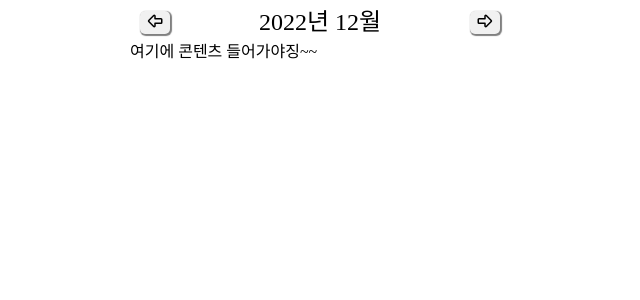
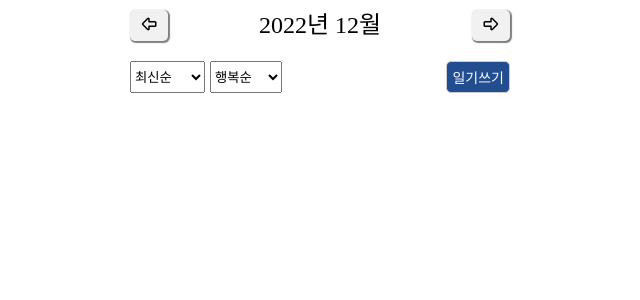
Before and after one commit to byjins/Picture-diary, a React (Create React App) app: page / in a window 1280 px wide. Shown: the top 300 px of the page, without its empty margins (320-960 px from the left). Built offline with nearby package versions, Linux system fonts and the light colour scheme; a web font is replaced by a local one.

Commit message:
Nav하는중!

```diff
--- a/src/App.js
+++ b/src/App.js
@@ -1,12 +1,19 @@
 import styled from 'styled-components';
-import Header from './components/Header';
 import './app.css';
+import { Route, Routes } from 'react-router-dom';
+import Index from './pages/Index';
+import NotFound from './pages/NotFound';
 
 function App() {
   return (
     <ContainerWrap>
-      <Header />
-      <main>여기에 콘텐츠 들어가야징~~</main>
+      <Cotainer>
+        <Routes>
+          <Route path='/' element={<Index />} />
+          <Route path='/index' element={<Index />} />
+          <Route path='*' element={<NotFound />} />
+        </Routes>
+      </Cotainer>
     </ContainerWrap>
   );
 }
@@ -19,3 +26,7 @@ const ContainerWrap = styled.div`
   width: 380px;
   margin: auto;
 `;
+
+const Cotainer = styled.main`
+  height: 100vh;
+`;
--- /dev/null
+++ b/src/UI/CustomButton.jsx
@@ -0,0 +1,16 @@
+import styled from 'styled-components';
+import Colors from '../styles/Color';
+
+export const CustomButton = styled.button`
+  background-color: ${(props) => props.background};
+  color: ${(props) => props.color};
+  border-radius: ${(props) => props.radius || '5px'};
+  border: 1px solid ${Colors.colorWhiteGrey};
+  font-size: 14px;
+  cursor: pointer;
+  &:hover {
+    outline: 0;
+    color: ${Colors.colorWhite};
+    background-color: ${(props) => props.hoverbackground};
+  }
+`;
--- a/src/components/Header.jsx
+++ b/src/components/Header.jsx
@@ -55,7 +55,7 @@ const HeaderWrap = styled.header`
   justify-content: space-between;
   align-content: center;
   align-items: baseline;
-  padding: 10px;
+  padding: 10px 0px;
 `;
 
 const CurrentDate = styled.span`
@@ -69,6 +69,7 @@ const ArrowButton = styled.button`
   border: none;
   border-radius: 5px;
   box-shadow: 1px 1px 1px 1px grey;
+  padding: 5px 10px;
   cursor: pointer;
   &:hover {
     background: #c4c4c4;
--- /dev/null
+++ b/src/components/IndexNav.jsx
@@ -0,0 +1,47 @@
+import React from 'react';
+import styled from 'styled-components';
+import Colors from '../styles/Color';
+import { CustomButton } from '../UI/CustomButton';
+
+const IndexNav = () => {
+  return (
+    <IndexNavWrap>
+      <OptionWrap>
+        <SelectBox>
+          <option>최신순</option>
+          <option>오래된 순</option>
+        </SelectBox>
+        <SelectBox>
+          <option>행복순</option>
+          <option>안행복순</option>
+        </SelectBox>
+      </OptionWrap>
+      <CustomButton
+        background={Colors.primaryColor}
+        color='white'
+        hoverbackground={Colors.primaryDeepColor}
+        style={{ padding: 5 }}
+      >
+        일기쓰기
+      </CustomButton>
+    </IndexNavWrap>
+  );
+};
+
+export default IndexNav;
+
+const IndexNavWrap = styled.section`
+  display: flex;
+  justify-content: space-between;
+  justify-content: baseline;
+  margin: 10px 0px;
+`;
+
+const OptionWrap = styled.div`
+  display: flex;
+  gap: 5px;
+`;
+
+const SelectBox = styled.select`
+  height: 100%;
+`;
--- a/src/index.js
+++ b/src/index.js
@@ -2,10 +2,11 @@ import React from 'react';
 import ReactDOM from 'react-dom/client';
 import './index.css';
 import App from './App';
+import { BrowserRouter } from 'react-router-dom';
 
 const root = ReactDOM.createRoot(document.getElementById('root'));
 root.render(
-  <React.StrictMode>
+  <BrowserRouter>
     <App />
-  </React.StrictMode>,
+  </BrowserRouter>,
 );
--- /dev/null
+++ b/src/pages/Index.jsx
@@ -0,0 +1,14 @@
+import React from 'react';
+import Header from '../components/Header';
+import IndexNav from '../components/IndexNav';
+
+const Index = () => {
+  return (
+    <>
+      <Header />
+      <IndexNav />
+    </>
+  );
+};
+
+export default Index;
--- /dev/null
+++ b/src/pages/NotFound.jsx
@@ -0,0 +1,7 @@
+import React from 'react';
+
+const NotFound = () => {
+  return <div>NotFound</div>;
+};
+
+export default NotFound;
--- /dev/null
+++ b/src/styles/Color.js
@@ -0,0 +1,11 @@
+const Colors = {
+  primaryColor: '#224D90',
+  primaryDeepColor: '#173564',
+  colorWhite: '#ffffff',
+  colorBlack: '#000000',
+  colorDarkGrey: '#5c5b59',
+  colorGrey: '#7E7C7A',
+  colorWhiteGrey: '#cdcdcd',
+};
+
+export default Colors;
```
